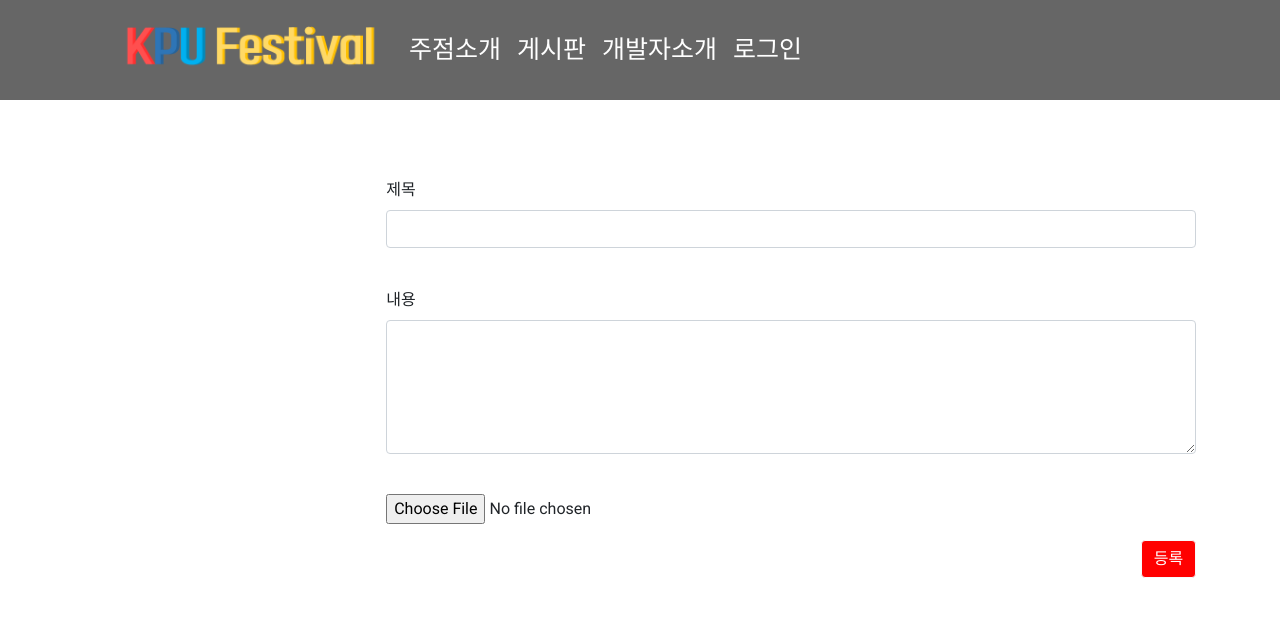
After one commit to kitejun/kpufestival, a Django app: page /boardnew/ in a window 1280 px wide. The commit adds this page. Shown: the top 617 px of the page. Run offline with Django 3.2, Linux system fonts and the light colour scheme; some libraries are stand-ins or nearby versions.

Commit message:
board에 new추가

```diff
--- a/board/views.py
+++ b/board/views.py
@@ -5,8 +5,11 @@ from django.shortcuts import render
 def board(request):
     return render(request,'board.html')
 
-def detail(request):
-    return render(request,'detail.html')
+def boarddetail(request):
+    return render(request,'board_detail.html')
+
+def boardnew(request):
+    return render(request,'board_new.html')
 
 def introduce(request):
     return render(request,'introduce.html')
--- a/kpufestival/static/css/styles.css
+++ b/kpufestival/static/css/styles.css
@@ -66,8 +66,8 @@ body{
 /*모바일*/
 @media (max-width: 1025px)  {
 #detail-container{
-    margin-left:7%;
-    margin-right:7%;
+    margin-left:13.5%;
+    margin-right:13.5%;
     margin-top:30%;
     margin-bottom: 12%;
     width: 840;
--- a/kpufestival/templates/base.html
+++ b/kpufestival/templates/base.html
@@ -20,7 +20,7 @@
 <nav class="navbar navbar-expand-lg navbar-light fixed-top" id="mainNav">
   <div class="container">
     <a class="navbar-brand js-scroll-trigger" href="#page-top"><a href="{% url 'home' %}">
-      <img id="icon" src="{% static 'img/logo.png' %}" width="100">
+      <img id="icon" src="{% static 'img/kpufestival.png' %}" width="300">
     </a></a>
       <button class="navbar-toggler navbar-toggler-right" type="button" data-toggle="collapse" data-target="#navbarResponsive" aria-controls="navbarResponsive" aria-expanded="false" aria-label="Toggle navigation">
         <span class="navbar-toggler-icon"></span>
--- a/kpufestival/templates/board.html
+++ b/kpufestival/templates/board.html
@@ -24,7 +24,7 @@
    <tbody>
     <tr>
       <td>
-        <a href="{%url 'detail'%}">
+        <a href="{%url 'boarddetail'%}">
         <span>사랑을 찾습니다..</span></a>
         <!--제목-->
         <br>
@@ -40,7 +40,7 @@
    </tbody>
   </table>
     <!--로그인 구현 후 글쓰기 버튼 if문 처리-->
-  <a class="btn" href="#" id="right">글쓰기</a>
+  <a class="btn" href="{%url 'boardnew'%}" id="right" style="color: white">글쓰기</a>
     <br>
 <!--pagenation-->
   <nav aria-label="container"  >
--- /dev/null
+++ b/kpufestival/templates/board_new.html
@@ -0,0 +1,33 @@
+{%extends 'base.html'%}
+
+{% block content %}
+
+<style>
+  .form-control:focus{
+  border-color: #E6DFD5;
+  color: #495057;
+  background-color: #fff;
+  outline: 0;
+  box-shadow: 0 0 0 0.2rem #E6DFD5;
+}
+</style>
+<div class="container" id="detail-container">
+    <form action="#" method="POST" enctype="multipart/form-data">
+        {% csrf_token %}
+        <br>
+        <div class="form-group">
+            <label for="title" style="float:left" >제목</label>
+            <input type="text" class="form-control" name="title" >
+            <br>
+        </div>
+            <div class="form-group">
+            <label for="text" style="float:left">내용</label>
+            <textarea  rows="5" name="context" class="form-control"></textarea>
+        </div>
+             <br>
+        <div class="form-group">
+            <input id="id_image" type="file" class="" name="image">
+        </div>
+            <input class="btn btn-light"  id="right" aria-pressed="true" type="submit" value="등록" >
+    </div>
+{% endblock %}
--- a/kpufestival/templates/intro_detail.html
+++ b/kpufestival/templates/intro_detail.html
@@ -7,7 +7,7 @@
     margin-top:20;
 }
 </style>
-<div id="detail-container">
+<div class="container" id="detail-container">
 <div id="carouselExampleControls" class="carousel slide" data-ride="carousel">
   <div class="carousel-inner">
     <div class="carousel-item active">
--- a/kpufestival/urls.py
+++ b/kpufestival/urls.py
@@ -10,7 +10,8 @@ urlpatterns = [
     path('login/',account.views.login,name="login"),
     path('signup/',account.views.signup,name="signup"),
     path('board/',board.views.board,name="board"),
-    path('detail/',board.views.detail,name="detail"),
+    path('boarddetail/',board.views.boarddetail,name="boarddetail"),
+    path('boardnew/',board.views.boardnew,name="boardnew"),
     path('introduce/',board.views.introduce,name="introduce"),
     path('introdetail/',board.views.introdetail,name="introdetail"),
     path('developer/',info.views.developer,name="developer"),
```
Also changed, not shown: kpufestival/templates/board_detail.html (renamed from kpufestival/templates/detail.html, +5 -5 lines), kpufestival/static/img/kpufestival.png (added).
